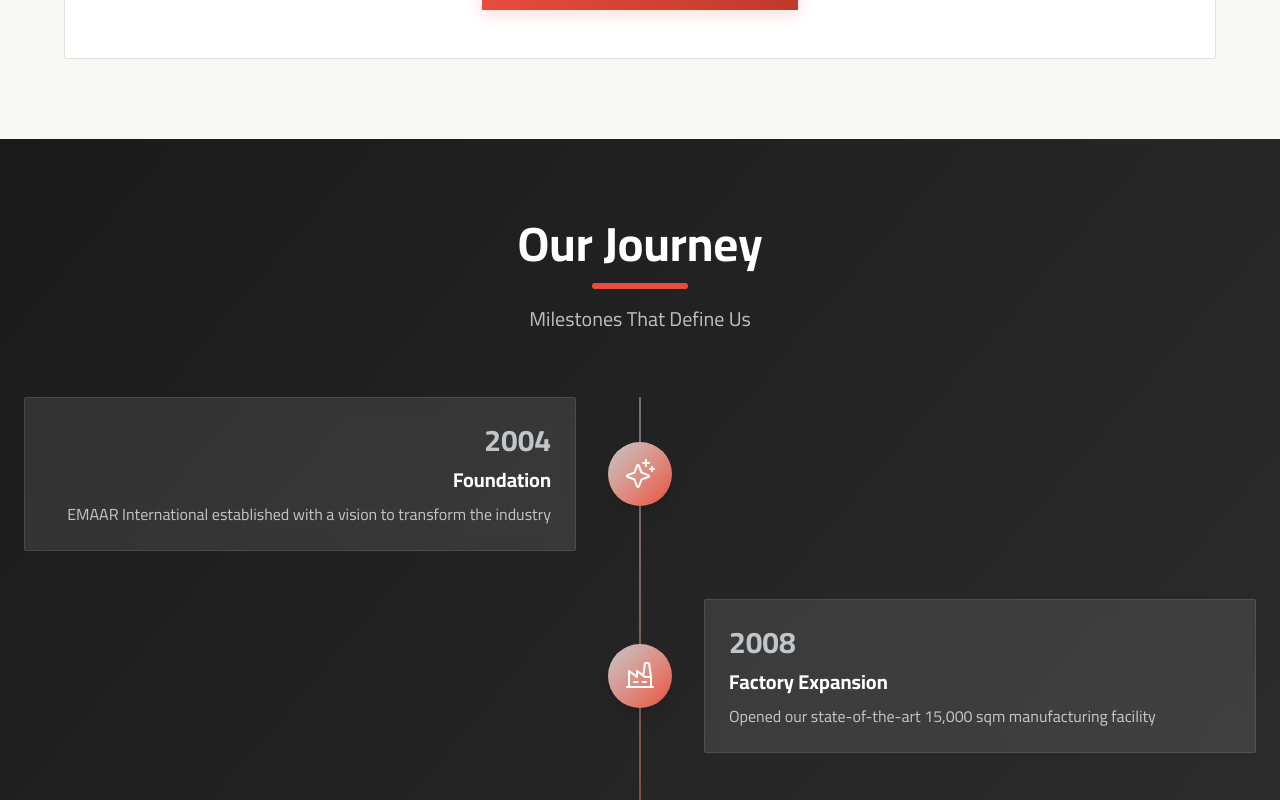
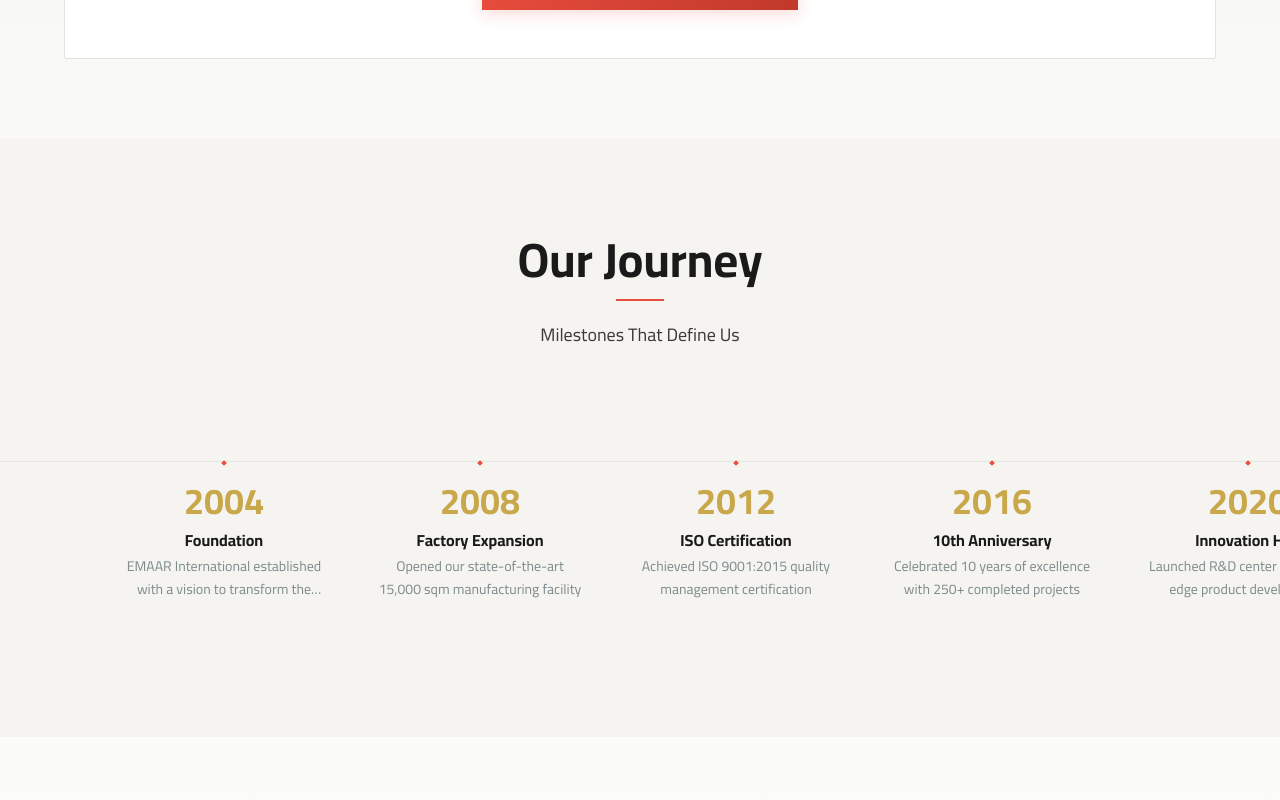
Before and after one commit to mohamednehad1570/emaar-ltd, a Next.js app: page /about in a window 1280 px wide. Shown: the part 1200-2000 px from the top of the page. Built offline with nearby package versions, Linux system fonts and the light colour scheme.

Commit message:
redesign(about): horizontal milestone timeline with gold years and red markers

```diff
--- a/app/about/page.tsx
+++ b/app/about/page.tsx
@@ -122,53 +122,119 @@
       </section>
 
       {/* ── Timeline ─────────────────────────────────────── */}
-      <section ref={timelineRef} className="py-20 px-6 bg-gradient-to-br from-brand-dark to-brand-dark-mid text-white">
-        <div className="max-w-7xl mx-auto">
+      {/* bg-off-white — editorial, not dramatic; alternates with white sections above */}
+      <section ref={timelineRef} className="py-24 bg-off-white overflow-hidden">
+
+        {/* Heading — constrained, centred */}
+        <div className="max-w-7xl mx-auto px-4 sm:px-6 lg:px-8">
           <motion.div
             variants={fadeUp}
             initial="hidden"
             animate={timelineInView ? 'visible' : 'hidden'}
             className="text-center mb-16"
           >
-            <h2 className="text-4xl md:text-5xl font-bold mb-4">{t.timeline.title}</h2>
-            <div className="w-24 h-1.5 bg-brand-red rounded-full mx-auto mb-4" />
-            <p className="text-xl text-white/70">{t.timeline.subtitle}</p>
+            <h2 className="text-4xl md:text-5xl font-bold font-cairo text-brand-dark mb-4">
+              {t.timeline.title}
+            </h2>
+            {/* Accent line — same weight as other section headings */}
+            <div className="h-0.5 w-12 bg-brand-red mx-auto mb-5" />
+            <p className="text-lg text-text-body max-w-xl mx-auto">{t.timeline.subtitle}</p>
           </motion.div>
+        </div>
 
-          <div className="relative">
-            {/* Centre line */}
-            <div className="absolute top-0 bottom-0 left-1/2 w-px bg-gradient-to-b from-brand-silver via-brand-red to-brand-silver transform -translate-x-1/2 hidden md:block" />
+        {/* ── DESKTOP: horizontal scroll track ─────────────── */}
+        {/* Full viewport width — no max-w so the connecting line bleeds edge-to-edge */}
+        <div className="hidden md:block relative">
+          {/* Connecting line — top-12 (48px) aligns with pt-12 on each card so
+              the diamond's top edge sits exactly on this silver hairline          */}
+          <div
+            className="absolute top-12 left-0 right-0 h-px bg-brand-silver/30 z-0"
+            aria-hidden="true"
+          />
 
-            <div className="space-y-12">
-              {t.timeline.events.map((event, idx) => {
-                const Icon = resolveIcon(event.icon);
-                return (
-                  <motion.div
-                    key={event.year}
-                    initial={{ opacity: 0, x: idx % 2 === 0 ? -50 : 50 }}
-                    animate={timelineInView ? { opacity: 1, x: 0 } : {}}
-                    transition={{ duration: 0.6, delay: idx * 0.1 }}
-                    className={`flex items-center gap-8 ${idx % 2 === 0 ? 'md:flex-row' : 'md:flex-row-reverse'} ${isRTL ? 'flex-row-reverse' : ''}`}
-                  >
-                    <div className={`flex-1 ${idx % 2 === 0 ? 'md:text-right' : 'md:text-left'} ${isRTL ? 'text-right' : 'text-left'}`}>
-                      <div className="bg-white/10 backdrop-blur-sm border border-white/10 rounded-sm p-6 hover:bg-white/20 transition-colors">
-                        <div className="text-3xl font-bold text-brand-silver mb-2">{event.year}</div>
-                        <h3 className="text-xl font-bold mb-2">{event.title}</h3>
-                        <p className="text-white/70">{event.description}</p>
-                      </div>
-                    </div>
+          <motion.div
+            className={`flex overflow-x-auto scrollbar-hide px-24 ${
+              /* RTL: reverse card order so reading direction matches scroll */
+              isRTL ? 'flex-row-reverse' : ''
+            }`}
+            variants={staggerContainer}
+            initial="hidden"
+            whileInView="visible"
+            viewport={viewportOnce}
+          >
+            {t.timeline.events.map((event) => (
+              <motion.div
+                key={event.year}
+                variants={fadeUp}
+                /* w-64 flex-shrink-0 — fixed width so cards never collapse mid-scroll */
+                /* pt-12 — 48px padding pushes diamond to the connecting-line level    */
+                className="w-64 flex-shrink-0 relative z-10 pt-12 pb-10 flex flex-col items-center"
+              >
+                {/* 4×4px red diamond sitting on the horizontal connecting line */}
+                <div
+                  className="w-1 h-1 rotate-45 bg-brand-red shrink-0"
+                  aria-hidden="true"
+                />
 
-                    <div className="w-16 h-16 rounded-full bg-gradient-to-br from-brand-silver to-brand-red flex items-center justify-center flex-shrink-0 shadow-lg relative z-10">
-                      <Icon className="w-8 h-8 text-white" />
-                    </div>
+                {/* Year — text-gold; dir=ltr keeps digit order in Arabic mode */}
+                <span
+                  className="text-4xl font-bold font-cairo tabular-nums text-gold mt-4"
+                  dir="ltr"
+                >
+                  {event.year}
+                </span>
 
-                    <div className="flex-1 hidden md:block" />
-                  </motion.div>
-                );
-              })}
-            </div>
-          </div>
+                <h3 className="text-base font-bold text-brand-dark mt-2 text-center px-4 leading-snug">
+                  {event.title}
+                </h3>
+
+                {/* line-clamp-2 — caps long descriptions; prevents layout-breaking overflow */}
+                <p className="text-sm text-text-muted mt-1 text-center px-6 line-clamp-2 leading-relaxed">
+                  {event.description}
+                </p>
+              </motion.div>
+            ))}
+          </motion.div>
         </div>
+
+        {/* ── MOBILE: vertical list with red left border ───── */}
+        <div className="md:hidden max-w-7xl mx-auto px-4 sm:px-6">
+          <motion.div
+            className="flex flex-col gap-8"
+            variants={staggerContainer}
+            initial="hidden"
+            whileInView="visible"
+            viewport={viewportOnce}
+          >
+            {t.timeline.events.map((event) => (
+              <motion.div
+                key={event.year}
+                variants={fadeUp}
+                /* 2px red left border — per spec; RTL flips to right (reading-start) edge */
+                className={
+                  isRTL
+                    ? 'border-r-2 border-brand-red pr-4 text-right'
+                    : 'border-l-2 border-brand-red pl-4'
+                }
+              >
+                {/* dir=ltr keeps the 4-digit year digit order in Arabic mode */}
+                <span
+                  className="text-2xl font-bold font-cairo tabular-nums text-gold"
+                  dir="ltr"
+                >
+                  {event.year}
+                </span>
+                <h3 className="text-base font-bold text-brand-dark mt-1">
+                  {event.title}
+                </h3>
+                <p className="text-sm text-text-muted mt-1 leading-relaxed">
+                  {event.description}
+                </p>
+              </motion.div>
+            ))}
+          </motion.div>
+        </div>
+
       </section>
 
       {/* ── Mission & Vision ─────────────────────────────── */}
```
